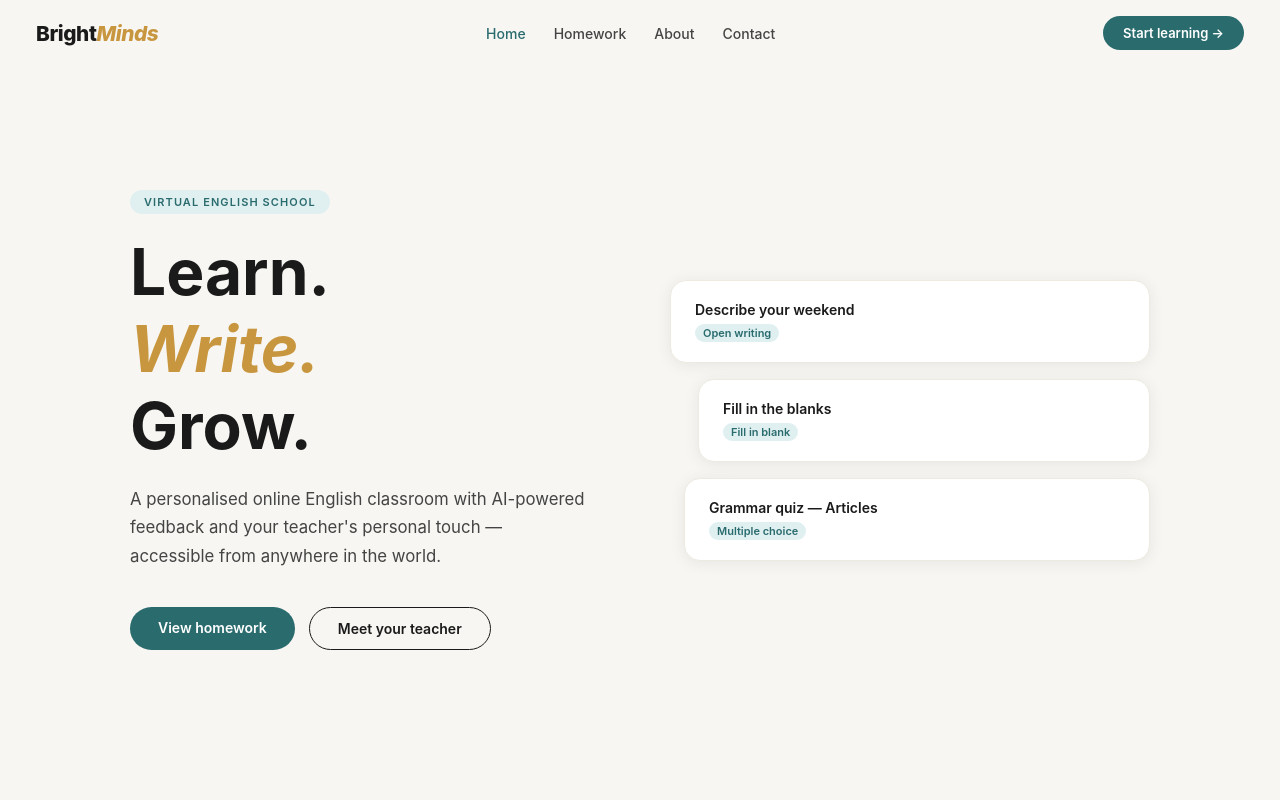
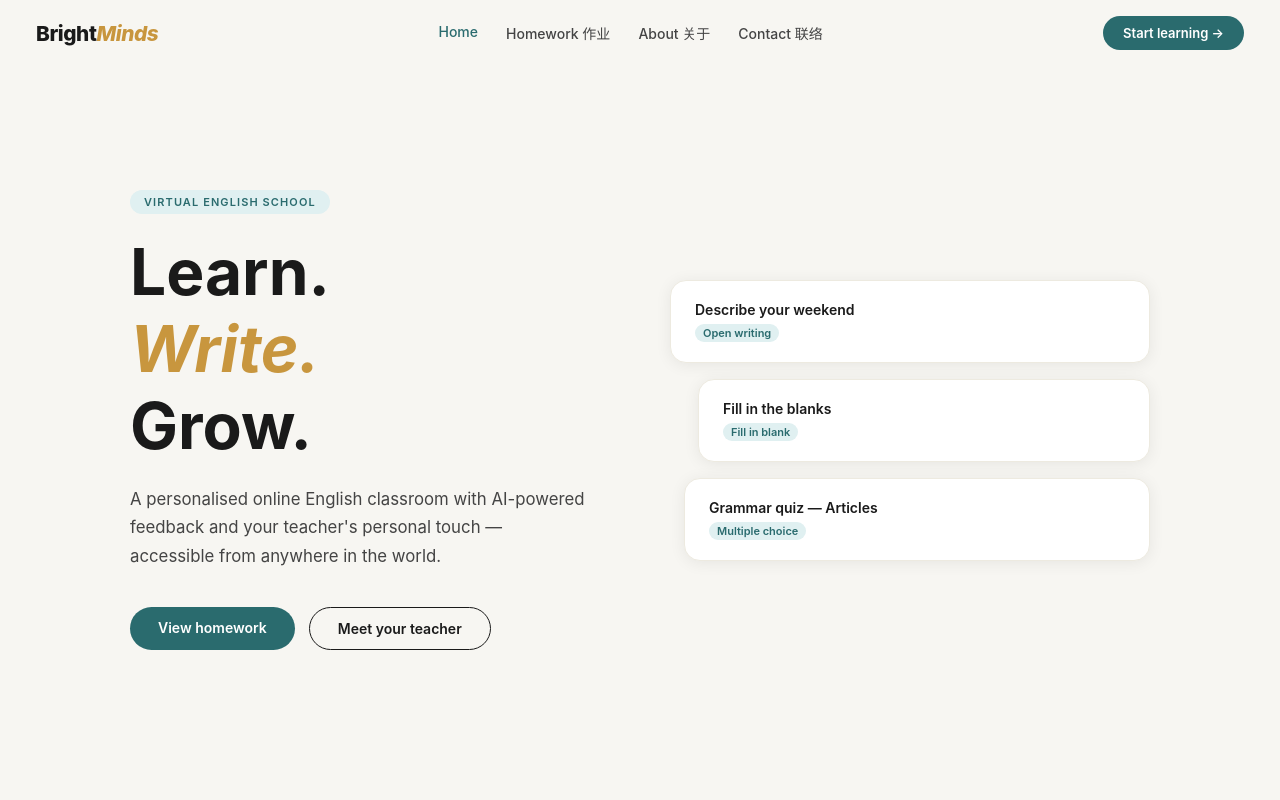
Before and after one commit to aleem632/brightminds-v2, a plain HTML site: page index.html in a window 1280 px wide. Shown: the top 800 px of the page. Drawn offline with Linux system fonts and the light colour scheme.

Commit message:
Update index.html

```diff
--- a/index.html
+++ b/index.html
@@ -11,9 +11,9 @@
   <a href="index.html" class="nav-logo">Bright<em>Minds</em></a>
   <div class="nav-links">
     <a href="index.html" class="nav-link active">Home</a>
-    <a href="pages/homework.html" class="nav-link">Homework</a>
-    <a href="pages/about.html" class="nav-link">About</a>
-    <a href="pages/contact.html" class="nav-link">Contact</a>
+    <a href="pages/homework.html" class="nav-link">Homework 作业</a>
+    <a href="pages/about.html" class="nav-link">About 关于</a>
+    <a href="pages/contact.html" class="nav-link">Contact 联络 </a>
   </div>
   <a href="pages/homework.html" class="nav-cta">Start learning →</a>
   <button class="nav-burger" onclick="toggleMenu()">&#9776;</button>
```
